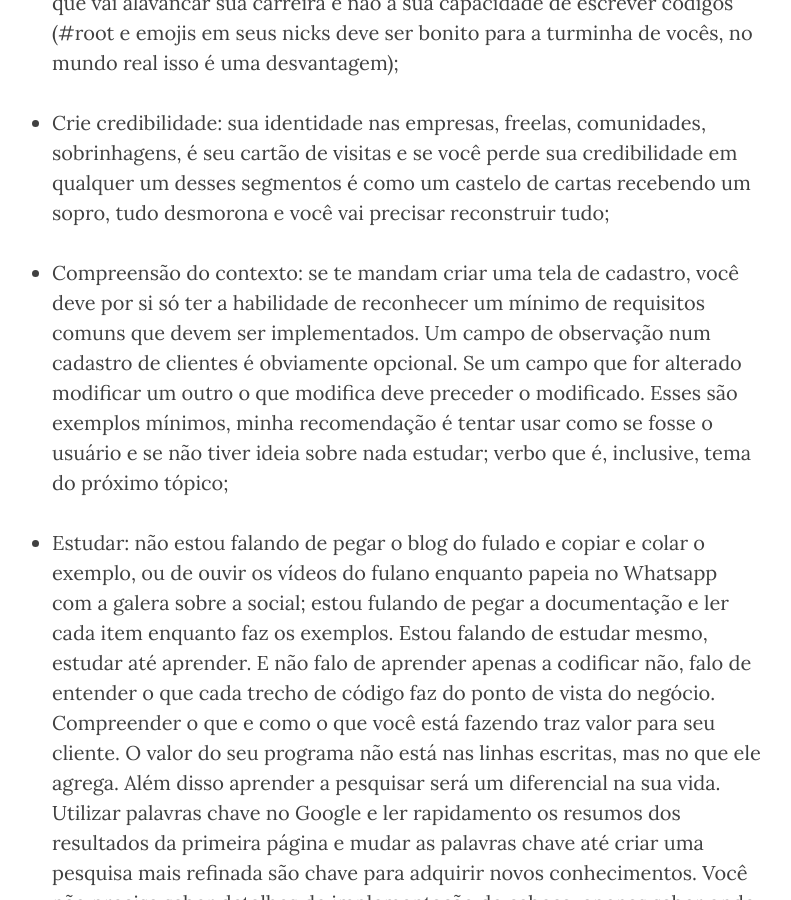
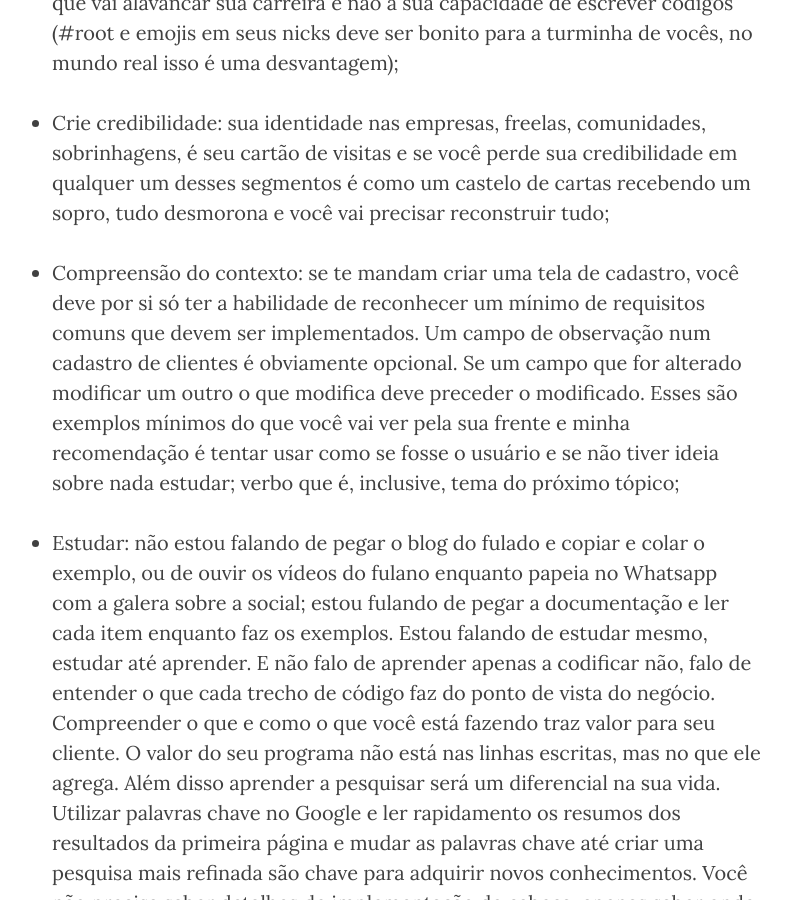
Before and after one commit to brasil-php/blog, a Jekyll site: the page built from _posts/2017-08-20-o-que-e-ser-desenvolvedor.markdown, in a window 1280 px wide and 900 px high, scrolled down 1075 px. Shown: the whole window, without its empty margins (253-1044 px from the left). Built offline with Jekyll 4.4.1, drawn with Linux system fonts in a browser that asks for light colours.

Commit message:
Update 2017-08-20-o-que-e-ser-desenvolvedor.markdown

```diff
--- a/_posts/2017-08-20-o-que-e-ser-desenvolvedor.markdown
+++ b/_posts/2017-08-20-o-que-e-ser-desenvolvedor.markdown
@@ -14,7 +14,7 @@ Embora a minha parte técnica tenha ficado defasada em relação a alguns aspect
 
 - Crie credibilidade: sua identidade nas empresas, freelas, comunidades, sobrinhagens, é seu cartão de visitas e se você perde sua credibilidade em qualquer um desses segmentos é como um castelo de cartas recebendo um sopro, tudo desmorona e você vai precisar reconstruir tudo;
 
-- Compreensão do contexto: se te mandam criar uma tela de cadastro, você deve por si só ter a habilidade de reconhecer um mínimo de requisitos comuns que devem ser implementados. Um campo de observação num cadastro de clientes é obviamente opcional. Se um campo que for alterado modificar um outro o que modifica deve preceder o modificado. Esses são exemplos mínimos, minha recomendação é tentar usar como se fosse o usuário e se não tiver ideia sobre nada estudar; verbo que é, inclusive, tema do próximo tópico;
+- Compreensão do contexto: se te mandam criar uma tela de cadastro, você deve por si só ter a habilidade de reconhecer um mínimo de requisitos comuns que devem ser implementados. Um campo de observação num cadastro de clientes é obviamente opcional. Se um campo que for alterado modificar um outro o que modifica deve preceder o modificado. Esses são exemplos mínimos do que você vai ver pela sua frente e minha recomendação é tentar usar como se fosse o usuário e se não tiver ideia sobre nada estudar; verbo que é, inclusive, tema do próximo tópico;
 
 - Estudar: não estou falando de pegar o blog do fulado e copiar e colar o exemplo, ou de ouvir os vídeos do fulano enquanto papeia no Whatsapp com a galera sobre a social; estou fulando de pegar a documentação e ler cada item enquanto faz os exemplos. Estou falando de estudar mesmo, estudar até aprender. E não falo de aprender apenas a codificar não, falo de entender o que cada trecho de código faz do ponto de vista do negócio. Compreender o que e como o que você está fazendo traz valor para seu cliente. O valor do seu programa não está nas linhas escritas, mas no que ele agrega. Além disso aprender a pesquisar será um diferencial na sua vida. Utilizar palavras chave no Google e ler rapidamento os resumos dos resultados da primeira página e mudar as palavras chave até criar uma pesquisa mais refinada são chave para adquirir novos conhecimentos. Você não precisa saber detalhes de implementação de cabeça, apenas saber onde ir para saber mais detalhes sobre o tema;
 
```
